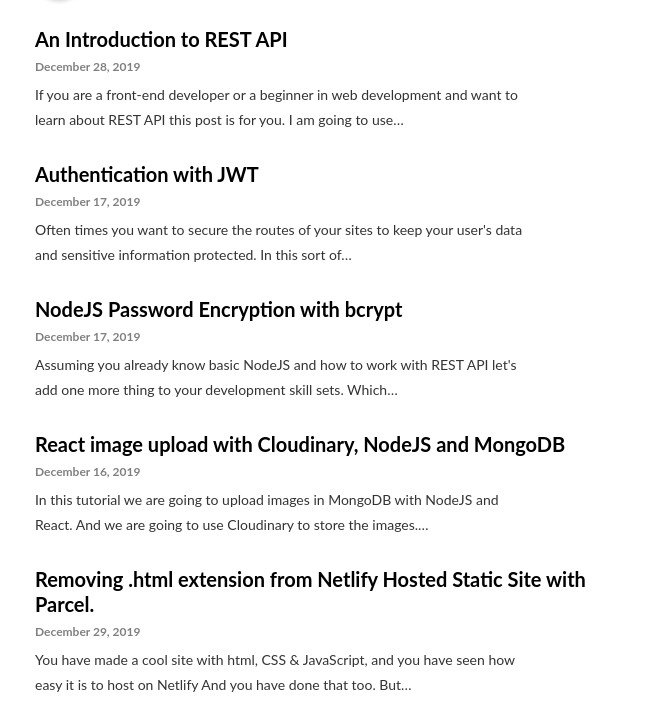
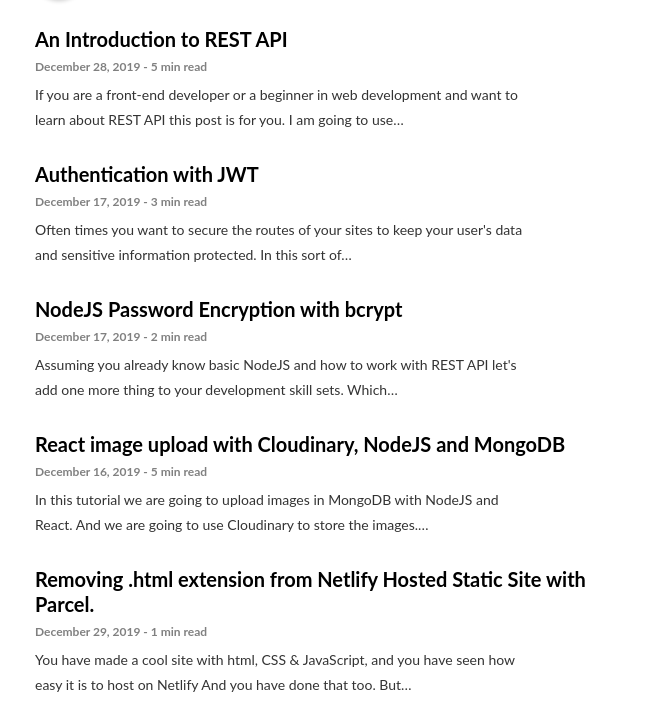
Before and after one commit to towfiqul-islam/portfolio, a Gatsby site: page /blog in a window 1280 px wide. Shown: the part 81-800 px from the top of the page, without its empty margins (305-971 px from the left). Built offline with nearby package versions, Linux system fonts and the light colour scheme; Gatsby itself is replaced by a stand-in of ours.

Commit message:
added time to read on blog page

```diff
--- a/src/pages/blog.js
+++ b/src/pages/blog.js
@@ -39,6 +39,7 @@
               date
               title
             }
+            timeToRead
             excerpt
             fields {
               slug
@@ -63,7 +64,9 @@
                 <h3>{post.node.frontmatter.title}</h3>
               </Link>
 
-              <DateText>{post.node.frontmatter.date}</DateText>
+              <DateText>
+                {post.node.frontmatter.date} - {post.node.timeToRead} min read
+              </DateText>
               <ExcerptText>{post.node.excerpt}</ExcerptText>
             </BlogCard>
           ))}
```
